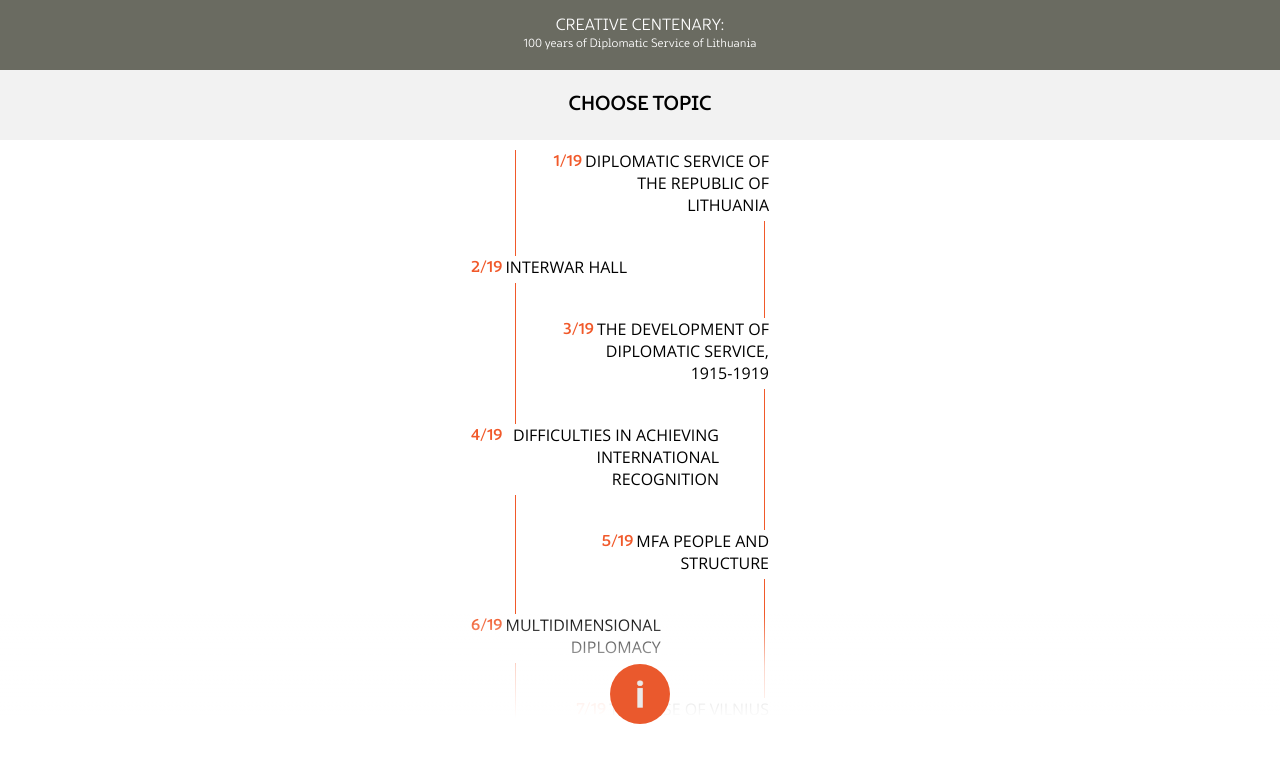
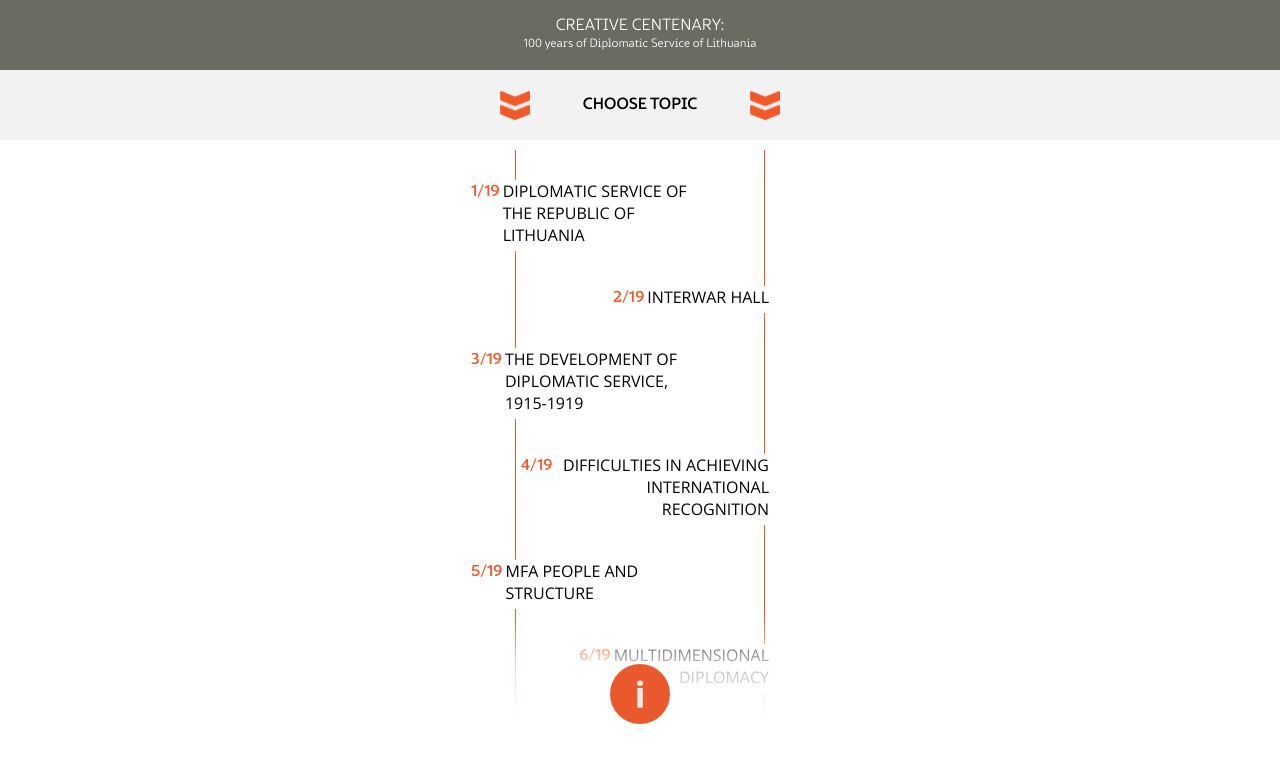
Before and after one commit to robertasliekis/urmas-testing, a React (Create React App) app: page / in a window 1280 px wide. Shown: the top 762 px of the page. Built offline with nearby package versions, Linux system fonts and the light colour scheme.

Commit message:
initial commit

```diff
--- a/src/components/TopicSelection.js
+++ b/src/components/TopicSelection.js
@@ -22,13 +22,15 @@ function TopicSelection(props) {
           <p>Creative Centenary:</p>
           <p>100 years of Diplomatic Service of Lithuania</p>
         </div>
-        <div className="topics-header">Choose topic</div>
+        <div className="topics-header">
+          <p>Choose Topic </p>
+          <div className="icons-container">
+            <div className="icon"></div>
+            <div className="icon"></div>
+          </div>
+        </div>
         <div className="topics-list-wrapper">
           <div className="topics-list">
-            <div className="icons-container">
-              <div className="icon"></div>
-              <div className="icon"></div>
-            </div>
             {topics.map((topic, index) => (
               <Link className="topic" key={topic.id} onClick={() => topicClicked(index)} to={`/urmas-testing/${index + 1}`}>
                 <div className="topic-number">{`${index + 1}/${topics.length}`}</div>
--- a/src/index.css
+++ b/src/index.css
@@ -421,10 +421,57 @@ p {
 }
 
 .topics-container .content .topics-header {
+  position: relative;
   background-color: var(--global-color-white-darker);
+}
+
+.topics-container .content .topics-header p {
   color: black;
   font-family: "MarlonPro-Bold", Tahoma, Sans-Serif;
   text-transform: uppercase;
+}
+
+.topics-container .content .topics-header .icons-container {
+  position: absolute;
+  -webkit-transform: translate(0, -50%);
+          transform: translate(0, -50%);
+  width: 250px;
+  top: 50%;
+  display: -webkit-box;
+  display: -ms-flexbox;
+  display: flex;
+  -webkit-box-pack: center;
+      -ms-flex-pack: center;
+          justify-content: center;
+  -webkit-box-orient: horizontal;
+  -webkit-box-direction: normal;
+      -ms-flex-direction: row;
+          flex-direction: row;
+  -webkit-box-align: center;
+      -ms-flex-align: center;
+          align-items: center;
+  -webkit-box-pack: justify;
+      -ms-flex-pack: justify;
+          justify-content: space-between;
+}
+
+.topics-container .content .topics-header .icons-container .icon {
+  width: 30px;
+  height: 30px;
+  background-position: center;
+  background-size: contain;
+  background-repeat: no-repeat;
+  background-image: url("./images/Look below.png");
+}
+
+.topics-container .content .topics-header .icons-container .icon:nth-child(1) {
+  -webkit-transform: translateX(-50%);
+          transform: translateX(-50%);
+}
+
+.topics-container .content .topics-header .icons-container .icon:nth-child(2) {
+  -webkit-transform: translateX(50%);
+          transform: translateX(50%);
 }
 
 .topics-container .content .topics-list-wrapper {
@@ -432,9 +479,12 @@ p {
   display: inline-block;
   overflow-x: scroll;
   width: 100%;
+  -webkit-overflow-scrolling: touch;
+  overflow: auto;
 }
 
 .topics-container .content .topics-list-wrapper .topics-list {
+  position: relative;
   margin: 0 auto;
   display: -webkit-box;
   display: -ms-flexbox;
@@ -526,55 +576,21 @@ p {
 .topics-container .content .topics-list-wrapper .topics-list .topic:nth-child(odd) {
   -webkit-transform: translateX(-45px);
           transform: translateX(-45px);
-  text-align: right;
+}
+
+.topics-container .content .topics-list-wrapper .topics-list .topic:nth-child(odd) .topic-title {
+  text-align: left;
 }
 
 .topics-container .content .topics-list-wrapper .topics-list .topic:nth-child(even) {
   -ms-flex-item-align: end;
       align-self: flex-end;
-  text-align: right;
   -webkit-transform: translateX(5px);
           transform: translateX(5px);
 }
 
-.topics-container .content .topics-list-wrapper .topics-list .icons-container {
-  position: absolute;
-  -webkit-transform: translate(0, -100%);
-          transform: translate(0, -100%);
-  width: 250px;
-  top: -20px;
-  display: -webkit-box;
-  display: -ms-flexbox;
-  display: flex;
-  -webkit-box-pack: center;
-      -ms-flex-pack: center;
-          justify-content: center;
-  -webkit-box-orient: horizontal;
-  -webkit-box-direction: normal;
-      -ms-flex-direction: row;
-          flex-direction: row;
-  -webkit-box-align: center;
-      -ms-flex-align: center;
-          align-items: center;
-  -webkit-box-pack: justify;
-      -ms-flex-pack: justify;
-          justify-content: space-between;
-}
-
-.topics-container .content .topics-list-wrapper .topics-list .icons-container .icon {
-  width: 40px;
-  height: 40px;
-  background-color: var(--global-color-orange);
-}
-
-.topics-container .content .topics-list-wrapper .topics-list .icons-container .icon:nth-child(1) {
-  -webkit-transform: translateX(-50%);
-          transform: translateX(-50%);
-}
-
-.topics-container .content .topics-list-wrapper .topics-list .icons-container .icon:nth-child(2) {
-  -webkit-transform: translateX(50%);
-          transform: translateX(50%);
+.topics-container .content .topics-list-wrapper .topics-list .topic:nth-child(even) .topic-title {
+  text-align: right;
 }
 
 .content-bottom {
--- a/src/index.scss
+++ b/src/index.scss
@@ -278,10 +278,34 @@ p {
       }
     }
     .topics-header {
+      position: relative;
       background-color: var(--global-color-white-darker);
-      color: black;
-      font-family: "MarlonPro-Bold", Tahoma, Sans-Serif;
-      text-transform: uppercase;
+      p {
+        color: black;
+        font-family: "MarlonPro-Bold", Tahoma, Sans-Serif;
+        text-transform: uppercase;
+      }
+      .icons-container {
+        position: absolute;
+        transform: translate(0, -50%);
+        width: 250px;
+        top: 50%;
+        @include displayFlexBetween();
+        .icon {
+          width: 30px;
+          height: 30px;
+          background-position: center;
+          background-size: contain;
+          background-repeat: no-repeat;
+          background-image: url("./images/Look below.png");
+        }
+        .icon:nth-child(1) {
+          transform: translateX(-50%);
+        }
+        .icon:nth-child(2) {
+          transform: translateX(50%);
+        }
+      }
     }
     .topics-list-wrapper {
       height: calc(100vh - 2 * var(--title-height) - 56px);
@@ -291,7 +315,10 @@ p {
       display: inline-block;
       overflow-x: scroll;
       width: 100%;
+      -webkit-overflow-scrolling: touch;
+      overflow: auto;
       .topics-list {
+        position: relative;
         margin: 0 auto;
         @include displayFlexColumn();
         align-items: flex-start;
@@ -332,29 +359,15 @@ p {
         }
         .topic:nth-child(odd) {
           transform: translateX(-45px);
-          text-align: right;
+          .topic-title {
+            text-align: left;
+          }
         }
         .topic:nth-child(even) {
           align-self: flex-end;
-          text-align: right;
           transform: translateX(5px);
-        }
-        .icons-container {
-          position: absolute;
-          transform: translate(0, -100%);
-          width: 250px;
-          top: -20px;
-          @include displayFlexBetween();
-          .icon {
-            width: 40px;
-            height: 40px;
-            background-color: var(--global-color-orange);
-          }
-          .icon:nth-child(1) {
-            transform: translateX(-50%);
-          }
-          .icon:nth-child(2) {
-            transform: translateX(50%);
+          .topic-title {
+            text-align: right;
           }
         }
       }
```
Also changed, not shown: 2 other files (tests, documents, lock files or other folders).
